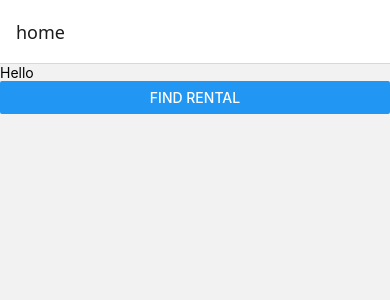
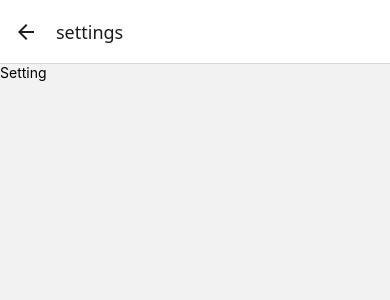
Before and after one commit to davi3684dk/Renta, a React Native app: screen /settings in a window 390 px wide. Shown: the top 300 px of the page. Built offline with nearby package versions, Linux system fonts and the light colour scheme.

Commit message:
Setting Screen Added
added setting screen and navigation

```diff
--- a/App.tsx
+++ b/App.tsx
@@ -6,6 +6,7 @@ import { NavigationContainer } from '@react-navigation/native';
 import { createStackNavigator } from '@react-navigation/stack';
 import HomeScreen from './src/screens/HomeScreen';
 import CarsScreen from './src/screens/CarsScreen';
+import SettingsScreen from './src/screens/SettingsScreen';
 
 const Stack = createStackNavigator();
 
@@ -15,6 +16,7 @@ export default function App() {
       <Stack.Navigator initialRouteName='home'>
         <Stack.Screen name='home' component={HomeScreen}/>
         <Stack.Screen name='cars' component={CarsScreen}/>
+        <Stack.Screen name='settings' component={SettingsScreen}/>
       </Stack.Navigator>
     </NavigationContainer>
   );
--- a/src/screens/HomeScreen.tsx
+++ b/src/screens/HomeScreen.tsx
@@ -11,6 +11,10 @@ export default function HomeScreen() {
                 title="Find Rental"
                 onPress={() => navigation.navigate('cars')}
             />
+            <Button
+                title="Settings"
+                onPress={() => navigation.navigate('settings')}
+            />
         </View>
     );
 }
--- /dev/null
+++ b/src/screens/SettingsScreen.tsx
@@ -0,0 +1,21 @@
+import { useNavigation } from "@react-navigation/native";
+import { View, Text, StyleSheet } from "react-native";
+
+export default function SettingsScreen() {
+    const navigation = useNavigation();
+
+    return (
+        <View>
+            <Text>Setting</Text>
+        </View>
+    );
+}
+
+const styles = StyleSheet.create({
+  container: {
+    flex: 1,
+    backgroundColor: '#fff',
+    alignItems: 'center',
+    justifyContent: 'center',
+  }
+});
```
Also changed, not shown: 1 other file (tests, documents, lock files or other folders).
